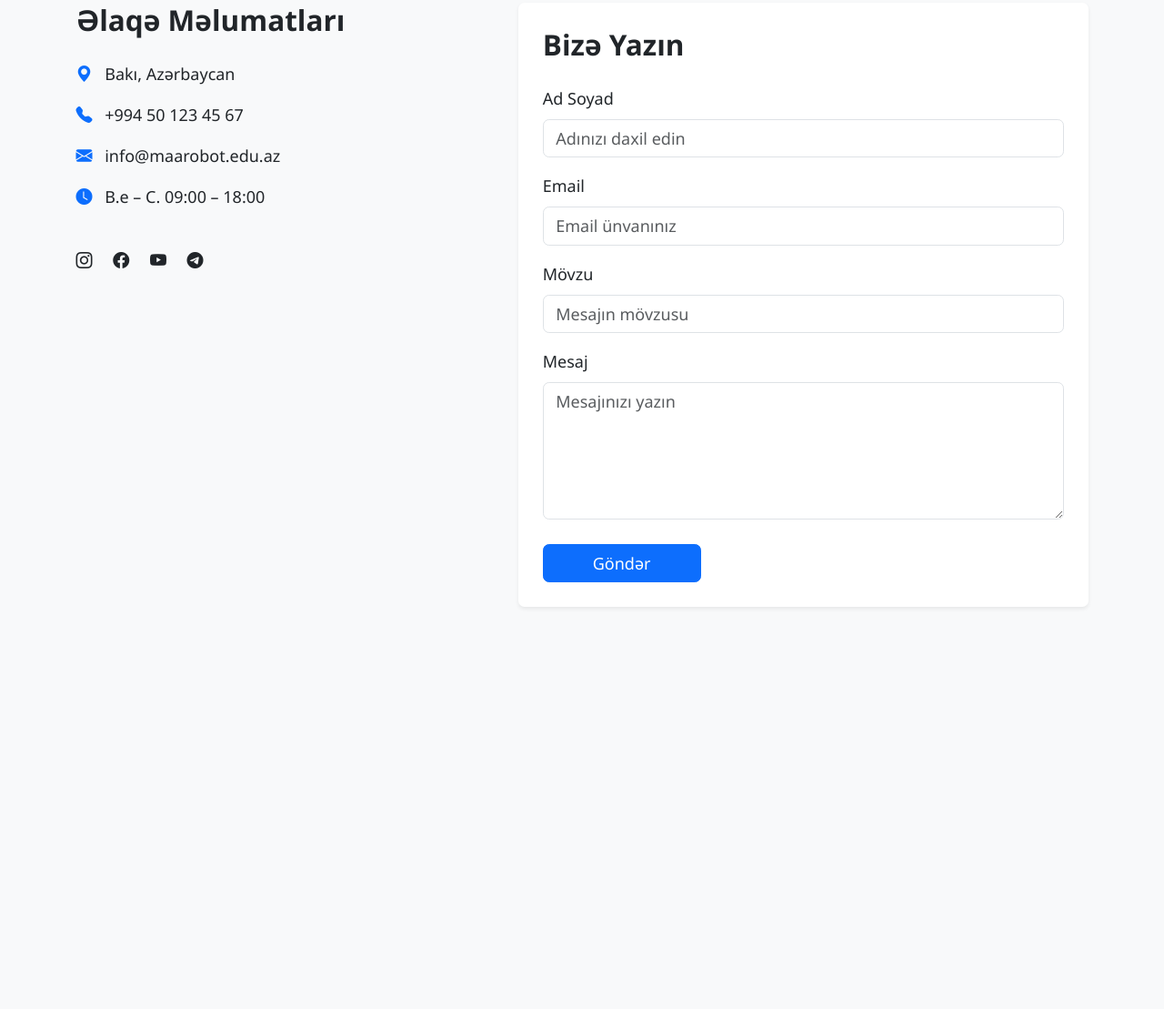
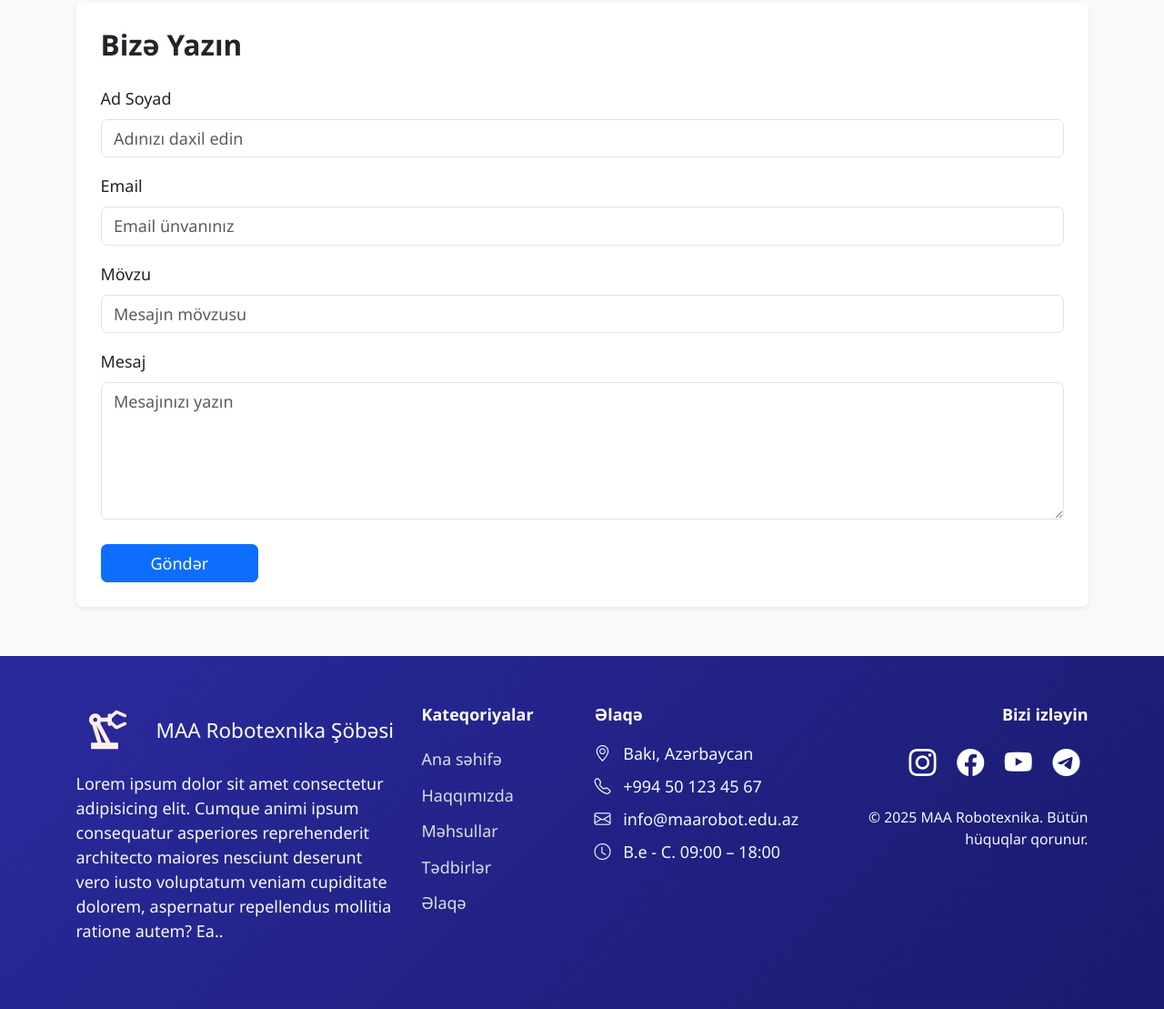
Before and after one commit to I3rah1m/maa-robotics-veb-site, a plain HTML site: page project_contact.html in a window 1280 px wide. Shown: the part 405-1514 px from the top of the page at 91% size. Before the commit the page ends 1126 px from the top, so only its background shows below. Drawn offline with nearby package versions, Linux system fonts and the light colour scheme.

Commit message:
soc.icon.size, footer direction

```diff
--- a/css/project.css
+++ b/css/project.css
@@ -196,36 +196,6 @@ body {
     }
 }
 
-/* ====================== FOOTER ====================== */
-.footer-section {
-    background: linear-gradient(135deg, #2a2a9e, #1a1a6e);
-    color: #fff;
-    margin-top: 100px;
-}
-
-.footer-logo {
-    width: 70px;
-    height: 55px;
-    object-fit: contain;
-}
-
-.footer-link {
-    color: #ddd;
-    text-decoration: none;
-    line-height: 2.2;
-    transition: color 0.3s;
-}
-
-.footer-link:hover {
-    color: #00ffff !important;
-    padding-left: 8px;
-}
-
-.social-icons a:hover {
-    transform: translateY(-4px);
-    color: #00ffff !important;
-}
-
 /* ====================== HAQQIMIZDA ====================== */
 .about-hero {
     background: linear-gradient(135deg, #4141eb, #2d2d9e);
@@ -313,3 +283,36 @@ body {
     border-color: #4141eb;
     box-shadow: 0 0 0 0.2rem rgba(65, 65, 235, 0.25);
 }
+
+/* ====================== FOOTER ====================== */
+.footer-section {
+    background: linear-gradient(135deg, #2a2a9e, #1a1a6e);
+    color: #fff;
+    margin-top: 100px;
+}
+
+.footer-logo {
+    width: 70px;
+    height: 55px;
+    object-fit: contain;
+}
+
+.footer-link {
+    color: #ddd;
+    text-decoration: none;
+    line-height: 2.2;
+    transition: color 0.3s;
+}
+
+.footer-link:hover {
+    color: #00ffff !important;
+    padding-left: 8px;
+}
+.social-icons i {
+    font-size: 30px;
+}
+
+.social-icons a:hover {
+    transform: translateY(-4px);
+    color: #00ffff !important;
+}
--- a/project_contact.html
+++ b/project_contact.html
@@ -46,39 +46,8 @@
 <!-- CONTACT -->
 <section class="container my-5">
   <div class="row g-5">
-
-    <!-- ƏLAQƏ MƏLUMATLARI -->
-    <div class="col-lg-5">
-      <h3 class="fw-bold mb-4">Əlaqə Məlumatları</h3>
-      <ul class="list-unstyled fs-5">
-        <li class="mb-3">
-          <i class="bi bi-geo-alt-fill me-2 text-primary"></i>
-          Bakı, Azərbaycan
-        </li>
-        <li class="mb-3">
-          <i class="bi bi-telephone-fill me-2 text-primary"></i>
-          +994 50 123 45 67
-        </li>
-        <li class="mb-3">
-          <i class="bi bi-envelope-fill me-2 text-primary"></i>
-          info@maarobot.edu.az
-        </li>
-        <li class="mb-3">
-          <i class="bi bi-clock-fill me-2 text-primary"></i>
-          B.e – C. 09:00 – 18:00
-        </li>
-      </ul>
-
-      <div class="mt-4">
-        <a href="#" class="me-3 fs-3 text-dark"><i class="bi bi-instagram"></i></a>
-        <a href="#" class="me-3 fs-3 text-dark"><i class="bi bi-facebook"></i></a>
-        <a href="#" class="me-3 fs-3 text-dark"><i class="bi bi-youtube"></i></a>
-        <a href="#" class="fs-3 text-dark"><i class="bi bi-telegram"></i></a>
-      </div>
-    </div>
-
     <!-- FORM -->
-    <div class="col-lg-7">
+    <div class="col-lg-12">
       <div class="card shadow-sm border-0 p-4">
         <h3 class="fw-bold mb-4">Bizə Yazın</h3>
 
@@ -113,6 +82,61 @@
   </div>
 </section>
 
+    <!-- FOOTER -->
+  <footer class="footer-section py-5 mt-5">
+    <div class="container">
+      <div class="row gy-4">
+
+        <!-- Sol hissə - logo və qısa məlumat -->
+        <div class="col-lg-4 col-md-6">
+          <div class="d-flex align-items-center mb-3">
+            <img src="images/icon.svg" alt="Logo" class="footer-logo me-3">
+            <h5 class="mb-0 text-white">MAA Robotexnika Şöbəsi</h5>
+          </div>
+          <p class="text-light opacity-90">
+            Lorem ipsum dolor sit amet consectetur adipisicing elit. Cumque animi ipsum consequatur asperiores reprehenderit architecto maiores nesciunt deserunt vero iusto voluptatum veniam cupiditate dolorem, aspernatur repellendus mollitia ratione autem? Ea..
+          </p>
+        </div>
+
+        <!-- Məlumat linkləri -->
+        <div class="col-lg-2 col-md-6 col-sm-6">
+          <h6 class="text-white fw-bold mb-3">Kateqoriyalar</h6>
+          <ul class="list-unstyled">
+            <li><a href="project.html" class="footer-link">Ana səhifə</a></li>
+            <li><a href="project_aboutus.html" class="footer-link">Haqqımızda</a></li>
+            <li><a href="project_products.html" class="footer-link">Məhsullar</a></li>
+            <li><a href="project_events.html" class="footer-link">Tədbirlər</a></li>
+            <li><a href="project_contact.html" class="footer-link">Əlaqə</a></li>
+          </ul>
+        </div>
+
+        <!-- Əlaqə məlumatları -->
+        <div class="col-lg-3 col-md-6">
+          <h6 class="text-white fw-bold mb-3">Əlaqə</h6>
+          <ul class="list-unstyled text-light opacity-90">
+            <li class="mb-2"><i class="bi bi-geo-alt me-2"></i> Bakı, Azərbaycan</li>
+            <li class="mb-2"><i class="bi bi-telephone me- me-2"></i> +994 50 123 45 67</li>
+            <li class="mb-2"><i class="bi bi-envelope me-2"></i> info@maarobot.edu.az</li>
+            <li class="mb-2"><i class="bi bi-clock me-2"></i> B.e - C. 09:00 – 18:00</li>
+          </ul>
+        </div>
+
+        <!-- Sosial şəbəkələr + kiçik xəritə (isteğe bağlı) -->
+        <div class="col-lg-3 col-md-6 text-lg-end">
+          <h6 class="text-white fw-bold mb-3">Bizi izləyin</h6>
+          <div class="social-icons mb-4">
+            <a href="#" class="text-white mx-2 fs-4"><i class="bi bi-instagram"></i></a>
+            <a href="#" class="text-white mx-2 fs-4"><i class="bi bi-facebook"></i></a>
+            <a href="#" class="text-white mx-2 fs-4"><i class="bi bi-youtube"></i></a>
+            <a href="#" class="text-white mx-2 fs-4"><i class="bi bi-telegram"></i></a>
+          </div>
+          <p class="text-light small">© 2025 MAA Robotexnika. Bütün hüquqlar qorunur.</p>
+        </div>
+
+      </div>
+    </div>
+  </footer>
+
 <script src="https://cdn.jsdelivr.net/npm/bootstrap@5.3.3/dist/js/bootstrap.bundle.min.js"></script>
 </body>
 </html>
```
Also changed, not shown: project.html (+0 -55 lines).
